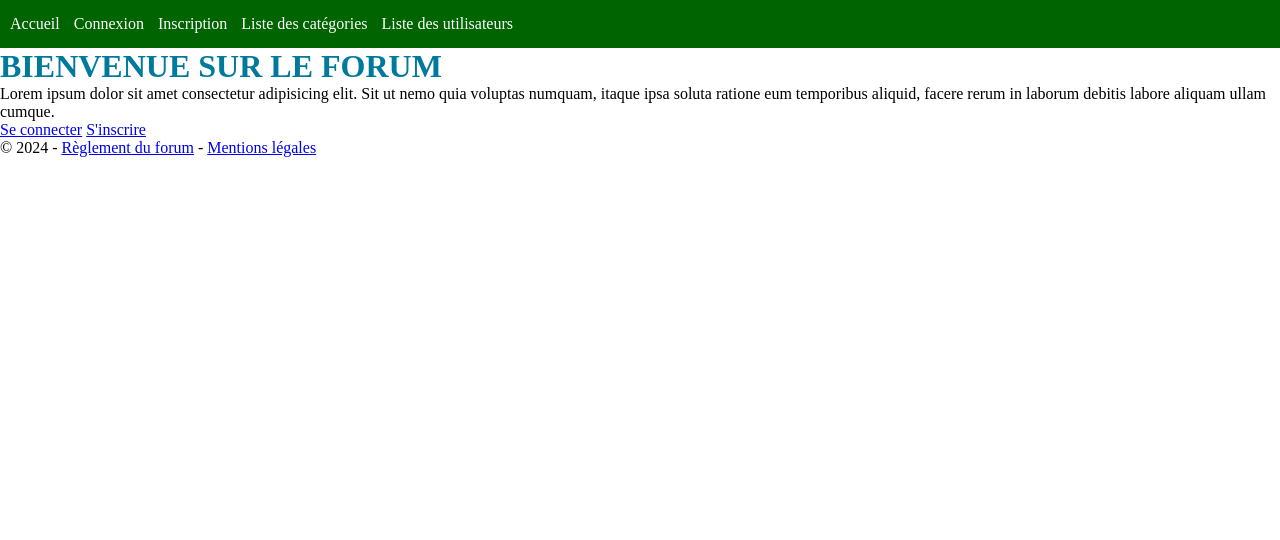
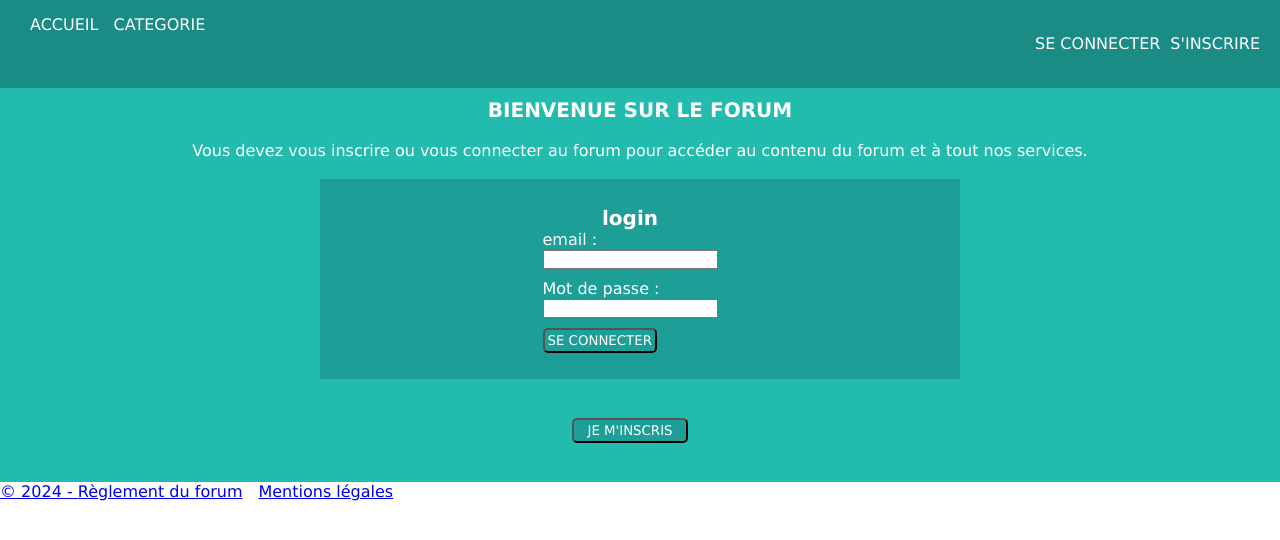
Before and after one commit to SaidBKH/forum_plateau, a PHP site: page / in a window 1280 px wide. Shown: the top 540 px of the page. Run offline with PHP 8.4, Linux system fonts and the light colour scheme; some libraries are stand-ins or nearby versions.

Commit message:
css de la page d'accueil

```diff
--- a/app/DAO.php
+++ b/app/DAO.php
@@ -12,10 +12,10 @@ namespace App;
  */
 abstract class DAO{
 
-    private static $host   = 'mysql:host=127.0.0.1;port=8889';
+    private static $host   = 'mysql:host=127.0.0.1;port=3306';
     private static $dbname = 'forum';
     private static $dbuser = 'root';
-    private static $dbpass = 'root';
+    private static $dbpass = '';
 
     private static $bdd;
 
--- a/public/css/style.css
+++ b/public/css/style.css
@@ -2,34 +2,48 @@
     margin: 0;
     padding: 0;
     box-sizing: border-box;
+    font-family: 'Lucida Sans', 'Lucida Sans Regular', 'Lucida Grande', 'Lucida Sans Unicode', Geneva, Verdana, sans-serif;
 }
 
 h1 {
-    color: rgb(0, 122, 156);
+    font-size: 20px;
+    color: rgb(255, 255, 255);
+}
+h2 {
+    font-size: 20px;
+    color: rgb(255, 255, 255);
 }
 
-
-
-.header { background-color: blue;
-
+p{
+     color: white;
 }
 
 
 header {
-    background-color: #006400;
+    display: flex;
+    justify-content: center;
+    background-color: #1a8b85;
     padding: 10px;
-    color: white;
+
 }
 
 nav {
-    background-color: #006400;
-    color: white;
+
+    height: 100%;
+    width: 100%;
+    color: rgb(255, 255, 255);
     padding: 5px 0;
 }
 
-#nav-left,
-#nav-right {
-    display: inline-block;
+
+#nav-right{ display: flex;
+    justify-content: flex-end;
+
+}
+#nav-left{ padding-left: 20px;
+
+
+
 }
 
 #nav-left a,
@@ -38,3 +52,62 @@ nav {
     margin-right: 10px;
     text-decoration: none;
 }
+
+#loginForm {
+    flex-direction: column;
+    align-items: center;
+    height: 200px;
+   width: 50%;
+    background-color: #1d9e97;
+    padding-right: 20px;
+    color: white;
+    display: flex;
+    justify-content: center;
+}
+
+#forum{
+    background-color: #23bbae;
+}
+
+#accueil{
+    width: 100%;
+padding-top: 10px;
+    display: flex;
+    align-items: center;
+    flex-direction: column;
+    justify-content: center;
+
+}
+
+#loginRegister{
+    text-decoration: none;
+    flex-direction:column;
+    align-items: center;
+    display: flex;
+   justify-content: center;
+
+}
+
+input{margin-bottom: 10px;}
+
+
+button {
+    text-decoration: none;
+    padding: 3px;
+    border-radius: 5px;
+    color: white;
+    background-color: #1d9e97;
+}
+
+.registerButton a{
+    padding: 10px;
+    color: white;
+    text-decoration: none;
+
+}
+
+.registerButton {
+    padding-top: 20px;
+    padding-bottom: 20px;
+
+}
--- a/view/home.php
+++ b/view/home.php
@@ -1,8 +1,48 @@
-<h1>BIENVENUE SUR LE FORUM</h1>
+<!DOCTYPE html>
+<html lang="en">
+    <head>
+        <meta charset="UTF-8">
+        <meta name="viewport" content="width=device-width, initial-scale=1.0">
+        <meta name="description" content="<?= $meta_description ?>">
+        <meta http-equiv="X-UA-Compatible" content="ie=edge">
+        <script src="https://cdn.tiny.cloud/1/zg3mwraazn1b2ezih16je1tc6z7gwp5yd4pod06ae5uai8pa/tinymce/5/tinymce.min.js" referrerpolicy="origin"></script>
+        <link rel="stylesheet" href="https://cdnjs.cloudflare.com/ajax/libs/font-awesome/5.13.0/css/all.min.css" integrity="sha256-h20CPZ0QyXlBuAw7A+KluUYx/3pK+c7lYEpqLTlxjYQ=" crossorigin="anonymous" />
+        <link rel="stylesheet" href="<?= PUBLIC_DIR ?>/css/style.css">
+        <title>FORUM</title>
+    </head>
+    <body>
+        <header>
+        </header>
+            <div id="accueil">
 
-<p>Lorem ipsum dolor sit amet consectetur adipisicing elit. Sit ut nemo quia voluptas numquam, itaque ipsa soluta ratione eum temporibus aliquid, facere rerum in laborum debitis labore aliquam ullam cumque.</p>
+            <h1>BIENVENUE SUR LE FORUM</h1>
+            <br>
+            <p>Vous devez vous inscrire ou vous connecter au forum pour accéder
+            au contenu du forum et à tout nos services.</p>
+            </div>
+            <br>
+            <div id="loginRegister">
+                <div id="loginForm">
+                    <h2> login</h2>
+                    <form action="index.php?ctrl=security&action=login" method="post">
+                        <label for="email">email :</label><br>
+                        <input type="email" id="email" name="email" required><br>
+                        <label for="password">Mot de passe :</label><br>
+                        <input type="password" id="password" name="password" required><br>
+                        <button type="submit">SE CONNECTER</button>
+                    </form>
+                </div>
+                <br>
+                <div class="registerButton">
+                   <button name="register"> <a href="index.php?ctrl=security&action=registerForm">JE M'INSCRIS </button>
+                </div>
+            </div>
+        <br>
+ </body>
 
-<p>
+
+<!-- <p>
+
     <a href="index.php?ctrl=security&action=loginForm">Se connecter</a>
     <a href="index.php?ctrl=security&action=registerForm">S'inscrire</a>
-</p>
+</p> -->
--- a/view/layout.php
+++ b/view/layout.php
@@ -19,7 +19,10 @@
                 <header>
                         <nav>
                             <div id="nav-left">
-                                <a href="/">Accueil</a>
+                                <a href="index.php?ctrl=forum_plateau">ACCUEIL
+                                </a>
+                                <a href="index.php?ctrl=forum&action=listCategory">CATEGORIE</a>
+
                                 <?php if(App\Session::isAdmin()): ?>
 
                                     <a href="index.php?ctrl=home&action=users">Voir la liste des gens</a>
@@ -31,11 +34,10 @@
                                     <a href="index.php?ctrl=security&action=profile"><span class="fas fa-user"></span>&nbsp;<?= App\Session::getUser()->getNickName() ?></a>
                                     <a href="index.php?ctrl=security&action=logout">Déconnexion</a>
                                 <?php else: ?>
-                                    <a href="index.php?ctrl=security&action=loginForm">Connexion</a>
-                                    <a href="index.php?ctrl=security&action=registerForm">Inscription</a>
+                                    <a href="index.php?ctrl=security&action=loginForm">SE CONNECTER </a>
+                                    <a href="index.php?ctrl=security&action=registerForm">S'INSCRIRE</a>
                                 <?php endif; ?>
-                                <a href="index.php?ctrl=forum&action=listCategory">Liste des catégories</a>
-                                <a href="index.php?ctrl=forum&action=listUser">Liste des utilisateurs</a>
+                                <!-- <a href="index.php?ctrl=forum&action=listUser">Liste des utilisateurs</a> -->
                             </div>
                         </nav>
                 </header>
```
Also changed, not shown: view/security/loginForm.php (+12 -7 lines).
